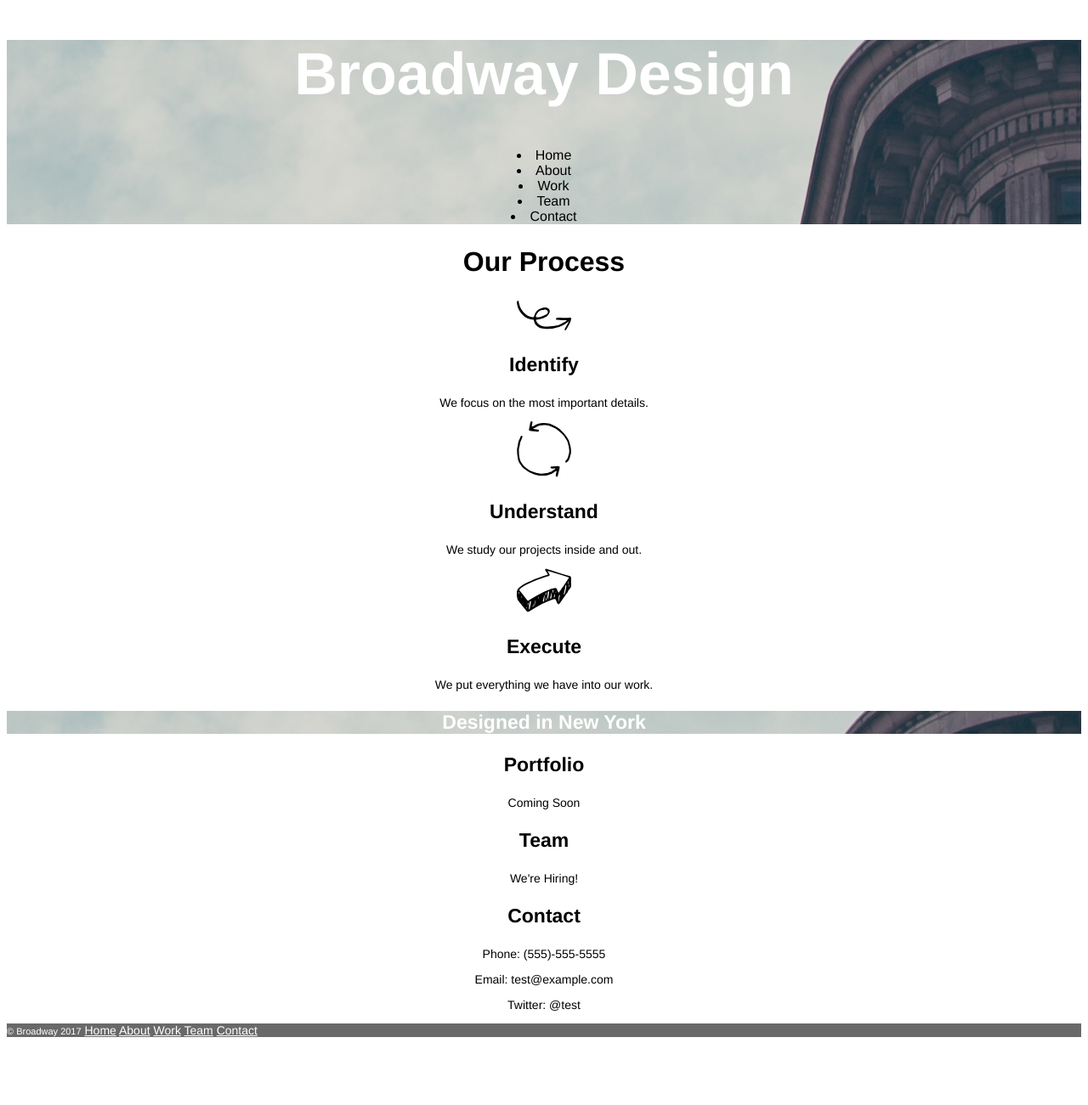
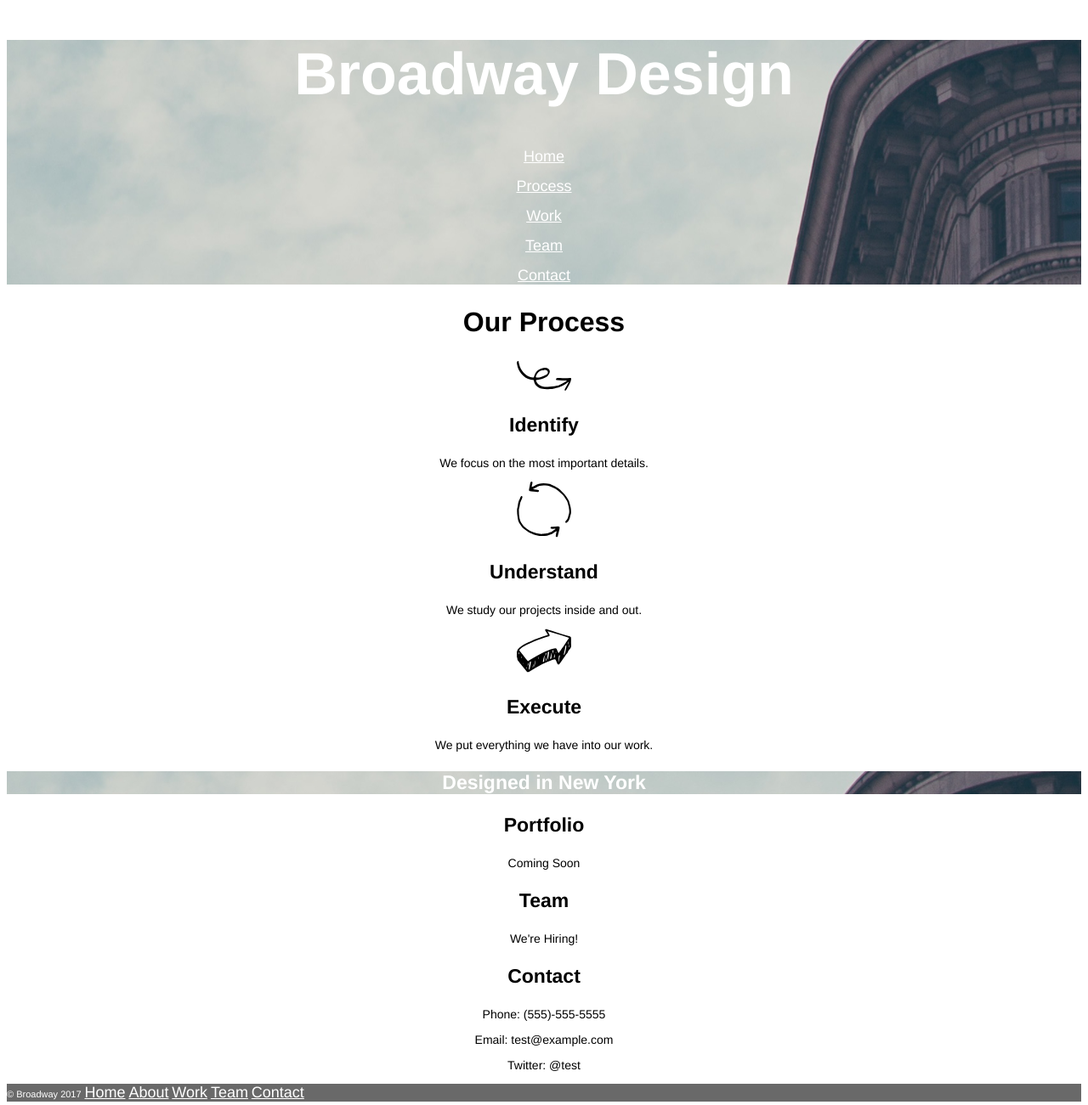
Before and after one commit to daveliew/broadway, a plain HTML site: page index.html in a window 1280 px wide. Shown: the whole page at 85% size. Before the commit the page ends 1235 px from the top, so only its background shows below. Drawn offline with Linux system fonts and the light colour scheme.

Commit message:
Fixed errors in HTML causing misalignment in nav bar section

```diff
--- a/index.html
+++ b/index.html
@@ -8,15 +8,13 @@
   <body>
     <div id="menu">
       <h1>Broadway Design</h1>
-      <nav>
-        <li>Home</li>
-        <li>About</li>
-        <li>Work</li>
-        <li>Team</li>
-        <li>Contact</li>
-      </nav>
+      <p><a href="#">Home</a><p>
+      <p><a href="#process">Process</a><p>
+      <p><a href="#work">Work</a><p>
+      <p><a href="#team">Team</a><p>
+      <p><a href="#contact">Contact</a><p>
     </div>
-    <div class="process">
+    <div id="process">
       <h2>Our Process</h2>
         <img src="./resources/images/identify.svg" alt="identify">
           <h3>Identify</h3>
@@ -41,14 +39,14 @@
         <p>Email: test@example.com</p>
         <p>Twitter: @test</p>
     </div>
-    <footer class="landing_footer">
+    <div class="landing_footer">
       <p><span id="copyright">© Broadway 2017</span>
-        <a href="#menu">Home</a>
-        <a href="#menu">About</a>
-        <a href="#menu">Work</a>
-        <a href="#menu">Team</a>
-        <a href="#menu">Contact</a>
+        <a href="#">Home</a>
+        <a href="#about">About</a>
+        <a href="#work">Work</a>
+        <a href="#team">Team</a>
+        <a href="#contact">Contact</a>
       </p>
-    </footer>
+    </div>
   </body>
 </html>
--- a/resources/css/style.css
+++ b/resources/css/style.css
@@ -3,9 +3,11 @@ html{
   font-family: Helvetica, sans-serif;
 }
 
-nav{
-  text-decoration: none;
-
+li,
+a{
+  list-style-type: none;
+  color: white;
+  font-size: 18px;
 }
 
 h1{
@@ -33,8 +35,6 @@ p{
 }
 
 .newyork{
-  font-size: 23px;
-  font-weight:bold;
   color: white;
   background-image: url(../images/the-flatiron-building.png)
 }
```
